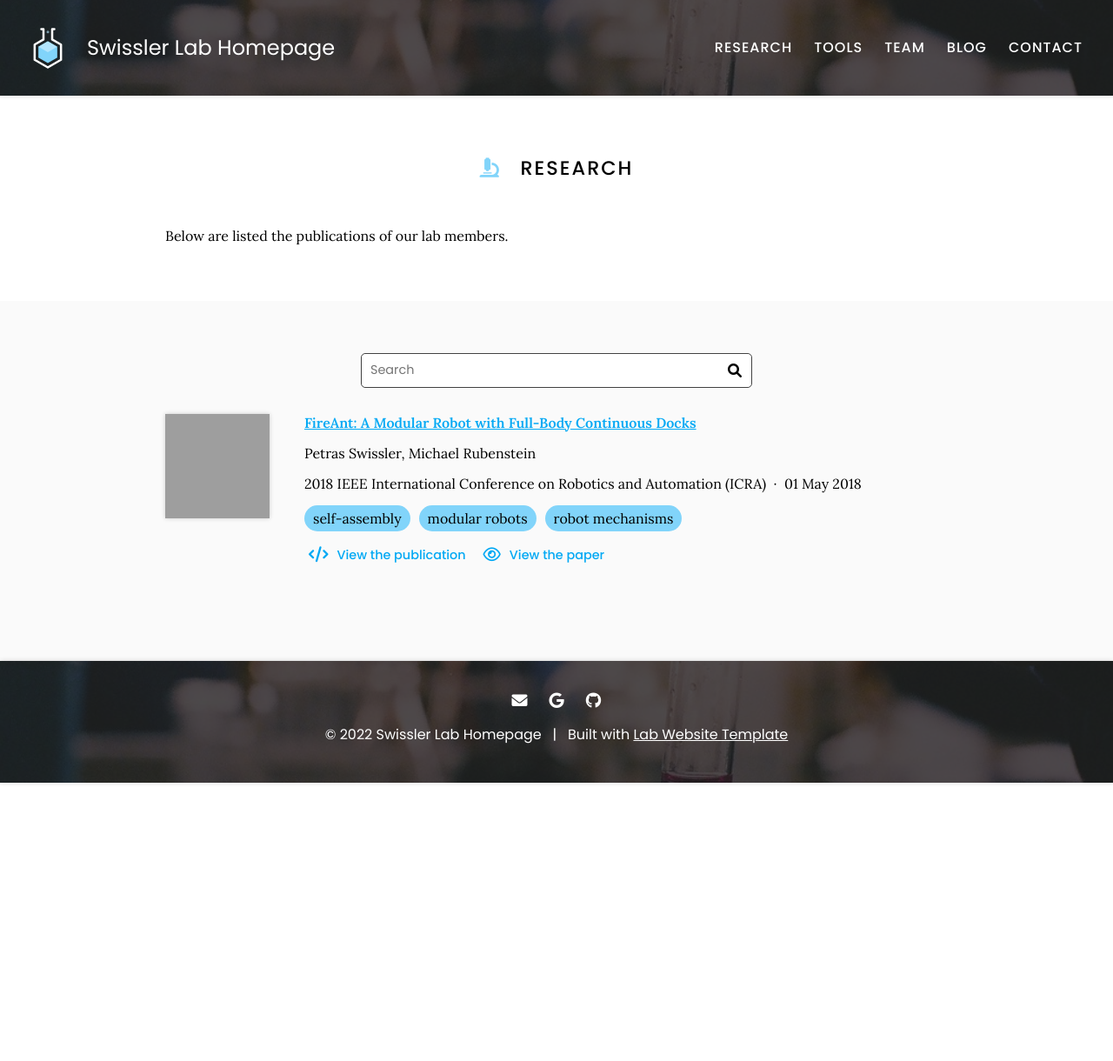
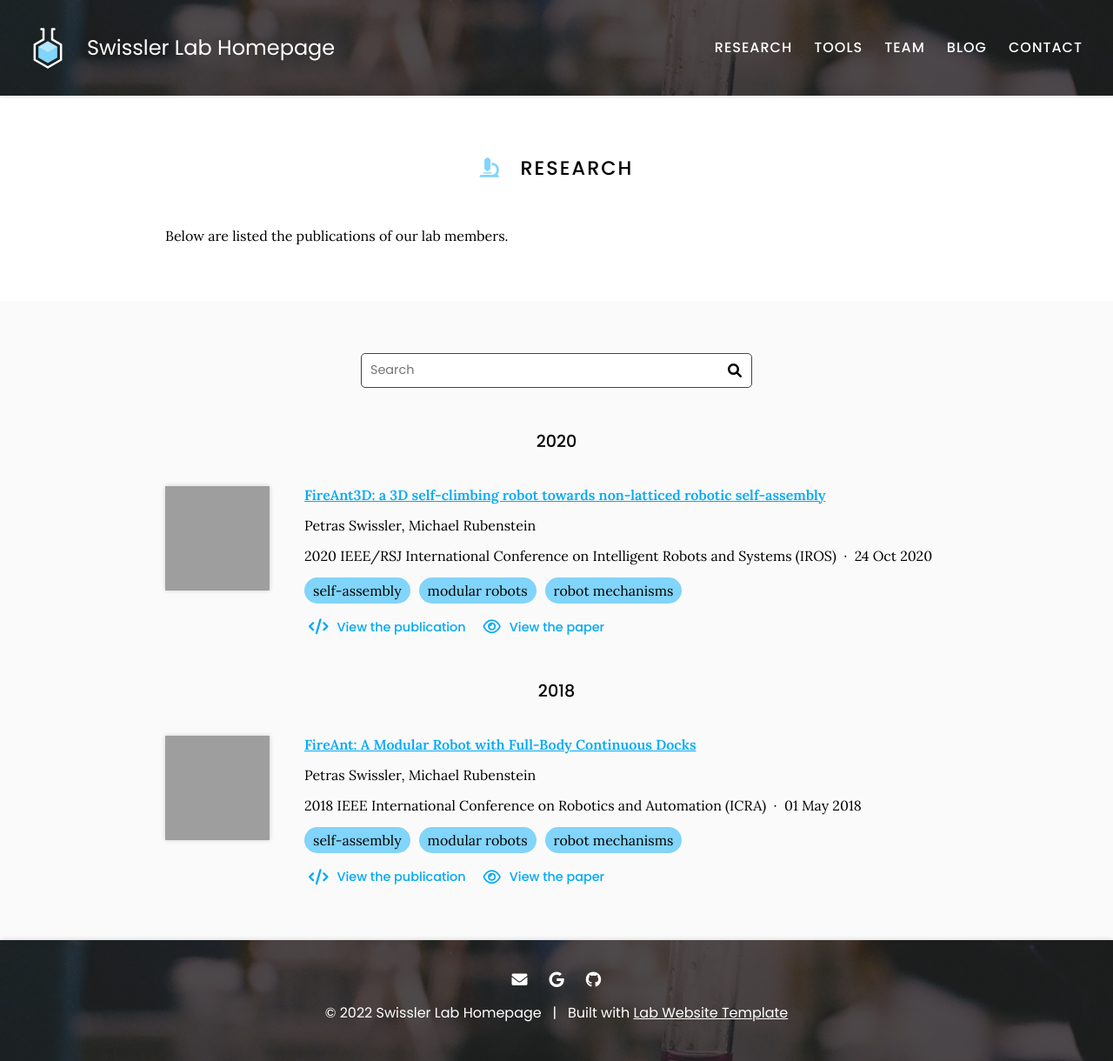
Before and after one commit to innovative-robotics/innovative-robotics.github.io, a Jekyll site: the page built from research/index.md, in a window 1280 px wide. Shown: the whole page at 87% size. Built offline with Jekyll 4.4.1, drawn with Linux system fonts in a browser that asks for light colours; before the commit the page ends 900 px from its top, so only the background shows below that; grey boxes are pictures that could not be loaded.

Commit message:
Generate citations

```diff
--- a/_data/citations.yaml
+++ b/_data/citations.yaml
@@ -22,3 +22,25 @@
   - modular robots
   - robot mechanisms
   _cache: bf0034f3555a3709c9077e2b98614dab68fb936d3b072ec13316f0672fe9a9cb
+- id: 10.1109/IROS45743.2020.9341116
+  title: 'FireAnt3D: a 3D self-climbing robot towards non-latticed robotic self-assembly'
+  authors:
+  - Petras Swissler
+  - Michael Rubenstein
+  publisher: 2020 IEEE/RSJ International Conference on Intelligent Robots and Systems
+    (IROS)
+  date: '2020-10-24'
+  link: https://doi.org/gqs2zn
+  image: https://ieeexplore.ieee.org/mediastore_new/IEEE/content/media/9340668/9340635/9341116/swiss1-p8-swiss-large.gif
+  extra-links:
+  - type: source
+    link: https://ieeexplore.ieee.org/abstract/document/9341116/figures
+    text: View the publication
+  - type: preprint
+    link: https://ieeexplore.ieee.org/stamp/stamp.jsp?arnumber=9341116
+    text: View the paper
+  tags:
+  - self-assembly
+  - modular robots
+  - robot mechanisms
+  _cache: 8ce02c4b0678b62874e8f2402a61c330f53e03be044d87592ef04502cce478df
```
